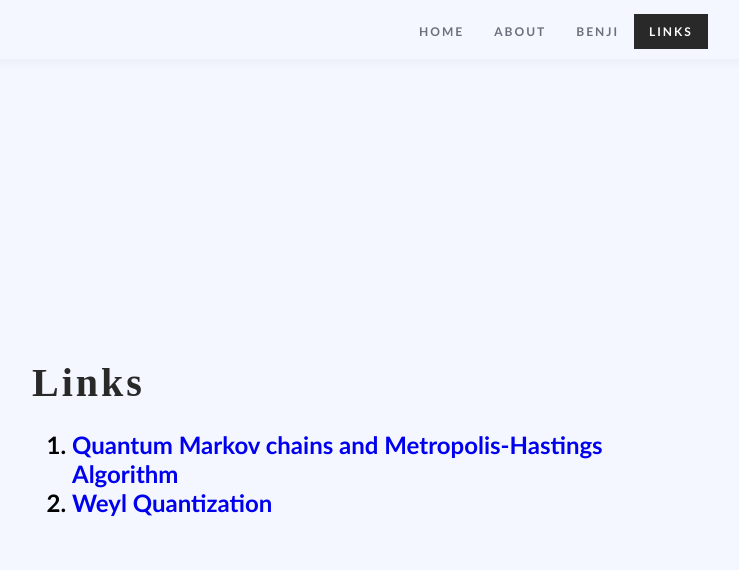
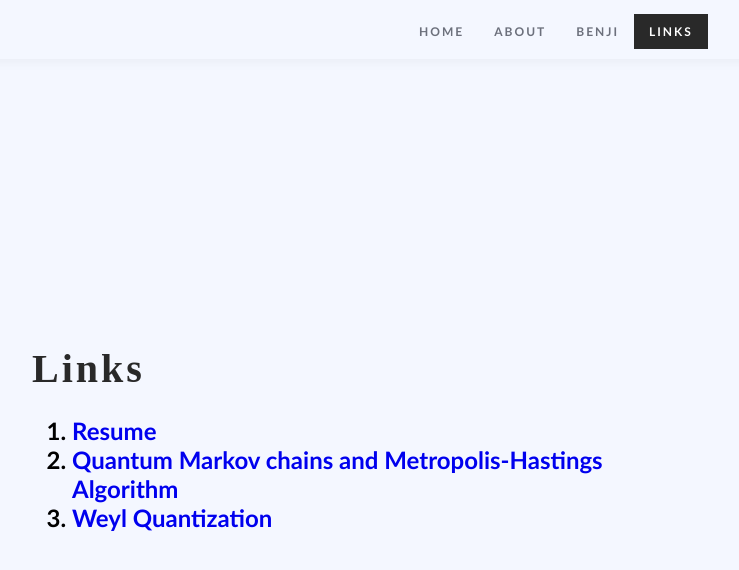
Before and after one commit to dandragona/dandragona.github.io, a Jekyll site: the page links.html, which Jekyll copies as it is, in a window 1280 px wide. Shown: the top 570 px of the page, without its empty margins (104-843 px from the left). Built offline with Jekyll 4.4.1, drawn with Linux system fonts in a browser that asks for light colours; nearby versions of some CDN libraries.

Commit message:
Add resume link to links.html

```diff
--- a/links.html
+++ b/links.html
@@ -24,6 +24,7 @@
 			<h1>Links</h1>
 			<h2>
 				<ol>
+					<li><a href="https://dandragona.me/resume.pdf" target="_blank">Resume</a></li>
 					<li><a href="https://dandragona.me/qmcmh.pdf" target="_blank">Quantum Markov chains and Metropolis-Hastings Algorithm</a></li>
 					<li><a href="https://dandragona.me/weyl_quant.pdf" target="_blank">Weyl Quantization</a></li>
 				</ol>
```
